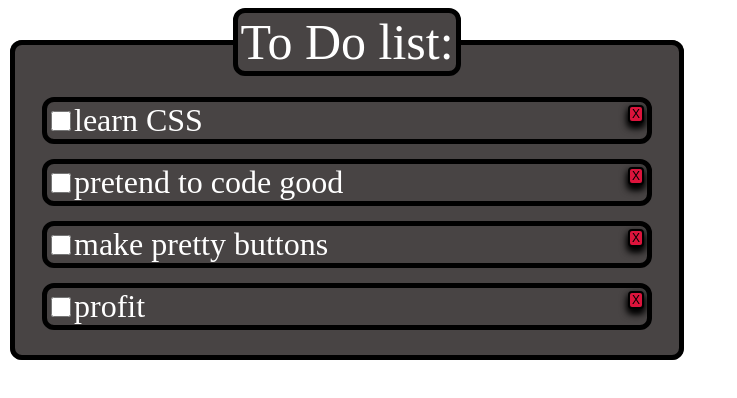
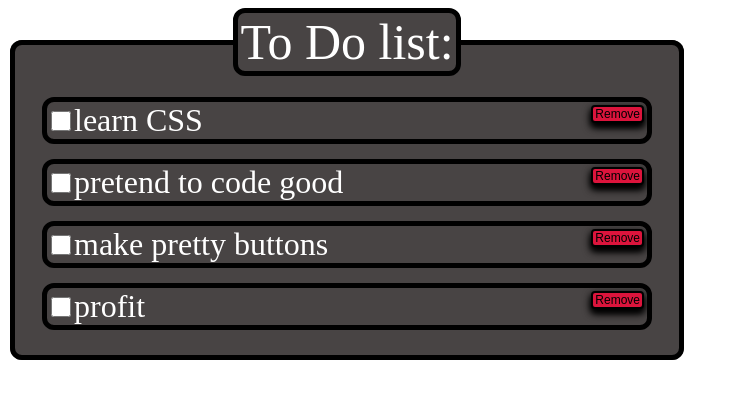
Before and after one commit to Draike13/To-Do-List, a plain HTML site: page to-do-list.html in a window 1280 px wide. Shown: the whole page, without its empty margins (0-737 px from the left). Drawn offline with Linux system fonts and the light colour scheme.

Commit message:
testing update to button

```diff
--- a/to-do-list.html
+++ b/to-do-list.html
@@ -35,7 +35,7 @@
         input.type = "checkbox"; //change the input variable type to checkbox
         button.type = "button"; //change the button variable type to button
         label.innerText = item; //insert the text from the array into the label variable
-        button.innerText = "X"; //insert text onto the button
+        button.innerText = "Remove"; //insert text onto the button
 
         toDoField.appendChild(list); //adding the list variable to the fieldset
         list.appendChild(input); //adding the checkbox to the "list" div
```
